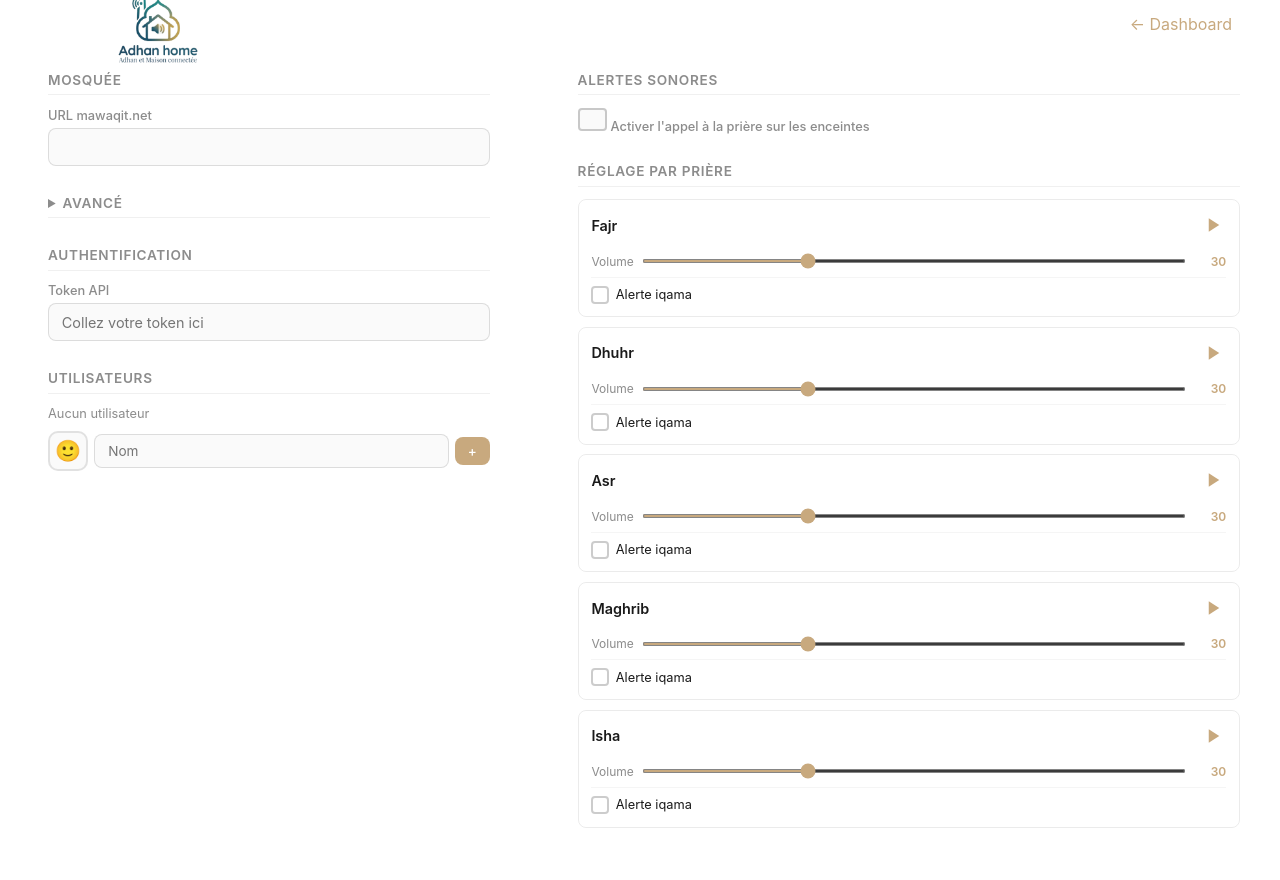
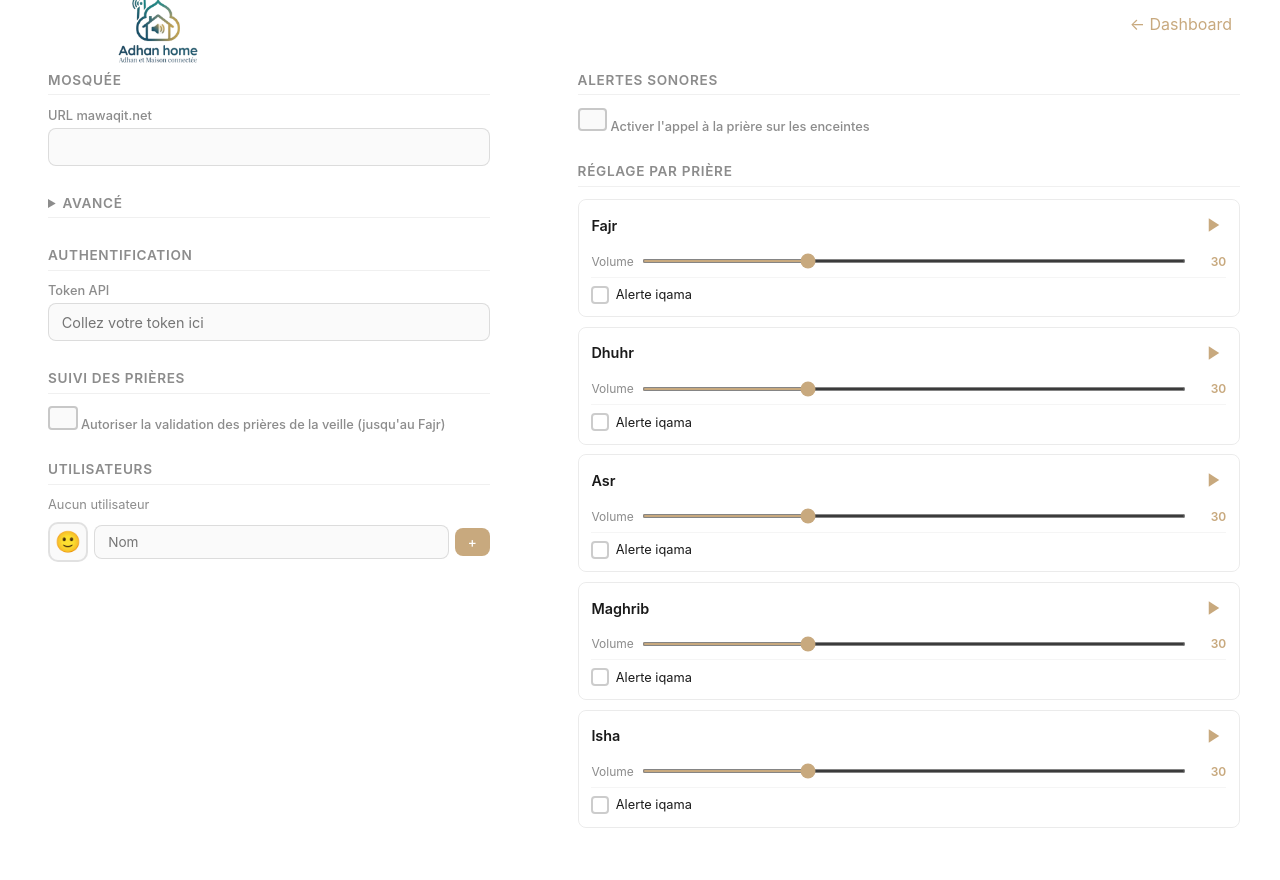
Before and after one commit to sebauvray/adhan, a FastAPI app: template web/templates/settings.html in a window 1280 px wide. Run offline with FastAPI, Linux system fonts and the light colour scheme; the template is opened without the code that fills it, so the values that code supplies are empty; parts of the project's set-up code (start-up, migrations or seed data) failed here and were passed over.

Commit message:
Add tolerance checkbox for previous-day prayer validation

```diff
--- a/web/templates/settings.html
+++ b/web/templates/settings.html
@@ -79,6 +79,16 @@
             <label for="api_token">Token API</label>
             <span class="save-indicator" id="save-api_token">Sauvegardé</span>
             <input type="text" id="api_token" placeholder="Collez votre token ici">
+          </div>
+        </div>
+
+        <div class="form-section">
+          <h2>Suivi des prières</h2>
+          <div class="form-group">
+            <label class="checkbox-label">
+              <input type="checkbox" id="allow_previous_day" data-table="config" data-key="ALLOW_PREVIOUS_DAY">
+              Autoriser la validation des prières de la veille (jusqu'au Fajr)
+            </label>
           </div>
         </div>
 
@@ -222,6 +232,10 @@
           document.getElementById('sound-config').style.display = toggle.checked ? 'block' : 'none';
         }
 
+        // Allow-previous-day checkbox
+        const prevToggle = document.getElementById('allow_previous_day');
+        if (prevToggle) prevToggle.checked = data.allow_previous_day === 'true';
+
         // Upload file state
         const file = data.adhan_file || '';
         if (file && file !== '/srv/media/adhan.mp3') showCustomFile(file.split('/').pop());
@@ -256,6 +270,14 @@
         toggle.addEventListener('change', async () => {
           config.style.display = toggle.checked ? 'block' : 'none';
           await saveField('config', 'SOUND_ENABLED', toggle.checked ? 'true' : 'false');
+        });
+      }
+
+      const prevToggle = document.getElementById('allow_previous_day');
+      if (prevToggle) {
+        prevToggle.addEventListener('change', async () => {
+          await saveField('config', 'ALLOW_PREVIOUS_DAY', prevToggle.checked ? 'true' : 'false');
+          showSaved(prevToggle);
         });
       }
 
```
